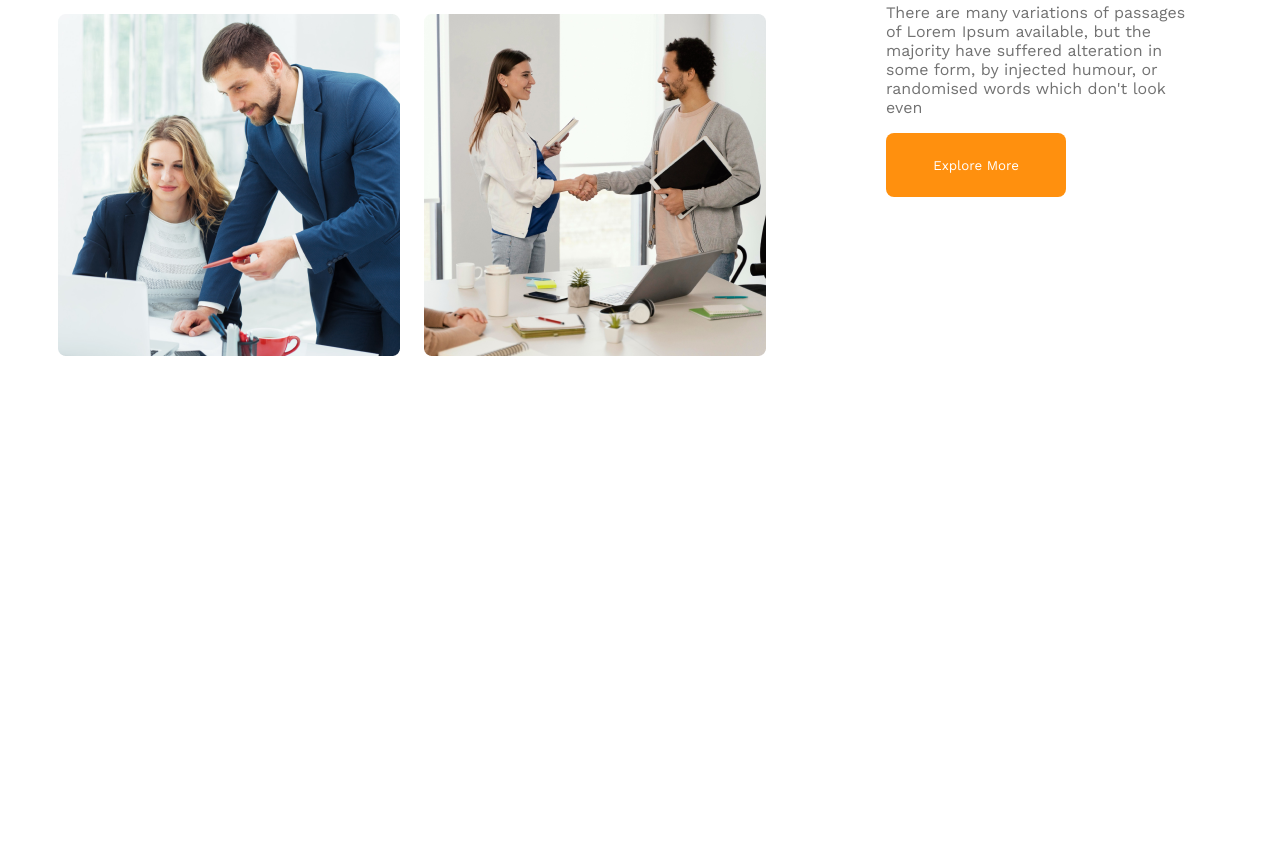
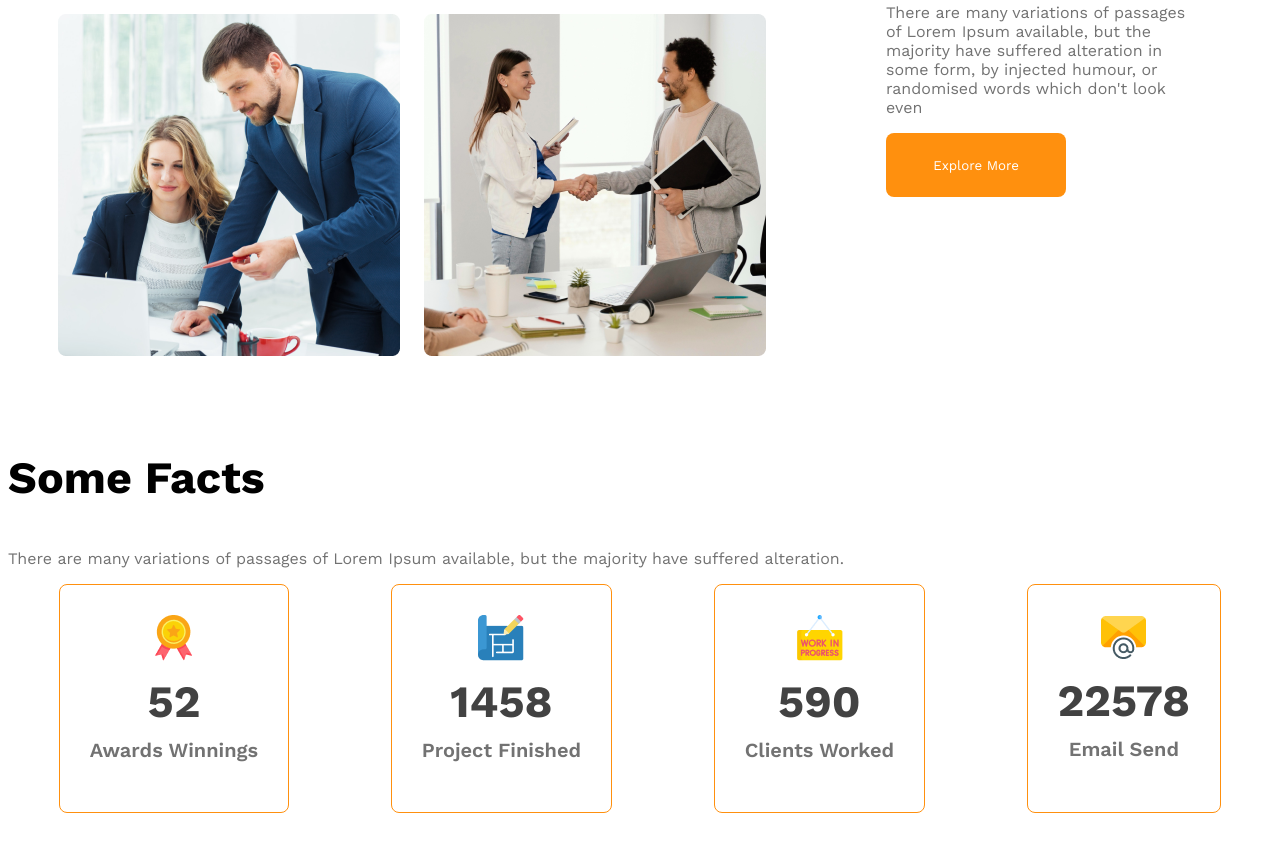
Before and after one commit to mirazhassan/g3-architects, a plain HTML site: page index.html in a window 1280 px wide. Shown: the part 1483-2334 px from the top of the page. Before the commit the page ends 1959 px from the top, so only its background shows below. Drawn offline with nearby package versions, Linux system fonts and the light colour scheme.

Commit message:
facts card container added

```diff
--- a/index.html
+++ b/index.html
@@ -11,7 +11,7 @@
 <!-- header start -->
     <header>
         <nav>
-            <h3 class="nav-title">G3 Architects</h3>
+            <h3 class="section-title">G3 Architects</h3>
             <ul>
                 <li><a href="">Home</a></li>
                 <li><a href="">About</a></li>
@@ -49,6 +49,44 @@
            <button class="btn-primary">Explore More</button>
     </div>
  </section>
+
+ <!-- Features section -->
+  <section class="features-container">
+    <div features ></div>
+    <div></div>
+  </section>
+
+  <!-- Facts Section -->
+
+  <section class="facts-container">
+    <div>
+        <h3 class="section-title">Some Facts</h3>
+        <p class="text-light-grey">There are many variations of passages of Lorem Ipsum available, but the majority have suffered alteration.</p>
+    </div>
+    <div class="facts-card-container">
+        <!-- .card*4>img+h2.card-stats+p.card-title -->
+        <div class="card">
+            <img src="images/icons/ribon.png" alt="">
+            <h2 class="card-stats">52</h2>
+            <p class="card-title text-light-grey">Awards Winnings</p>
+        </div>
+        <div class="card">
+            <img src="images/icons/projects.png" alt="">
+            <h2 class="card-stats">1458</h2>
+            <p class="card-title text-light-grey">Project Finished</p>
+        </div>
+        <div class="card">
+            <img src="images/icons/customers.png" alt="">
+            <h2 class="card-stats">590</h2>
+            <p class="card-title text-light-grey">Clients Worked </p>
+        </div>
+        <div class="card">
+            <img src="images/icons/email.png" alt="">
+            <h2 class="card-stats">22578</h2>
+            <p class="card-title text-light-grey">Email Send</p>
+        </div>
+    </div>
+  </section>
     </main>
 
     <footer>
--- a/styles/architect.css
+++ b/styles/architect.css
@@ -17,7 +17,12 @@ border: 0;
 cursor: pointer;
 
 }
+.section-title{
 
+    font-size: 2.8rem;
+    font-weight: 700;
+
+}
 
 
 .text-light-grey{
@@ -44,12 +49,6 @@ nav{
     align-items: center;
 }
 
-.nav-title{
-
-    font-size: 2.8rem;
-    font-weight: 700;
-
-}
 nav > ul{
     display:flex ;
     list-style: none;
@@ -124,6 +123,32 @@ main{
     font-weight:700px ;
 }
 
+/* facts-section */
+
+
+.facts-card-container{
+    display: flex;
+    justify-content: space-around;
+}
+
+.facts-card-container .card{
+    border-radius: 8px ;
+    border: 1px solid #FF900E ;
+    text-align: center;
+    padding:  30px;
+}
+.facts-card-container .card-title{
+    font-weight: 600;
+    font-size: 1.25rem;
+    margin-top: 5px;
+}
+.facts-card-container .card-stats{
+    font-size: 2.8rem;
+    color: #424242;
+    margin-top: 10px;
+    margin-bottom: 10px;
+}
+
 /* responsive styles */
 @media screen and (max-width: 576px) {
     header{
```
